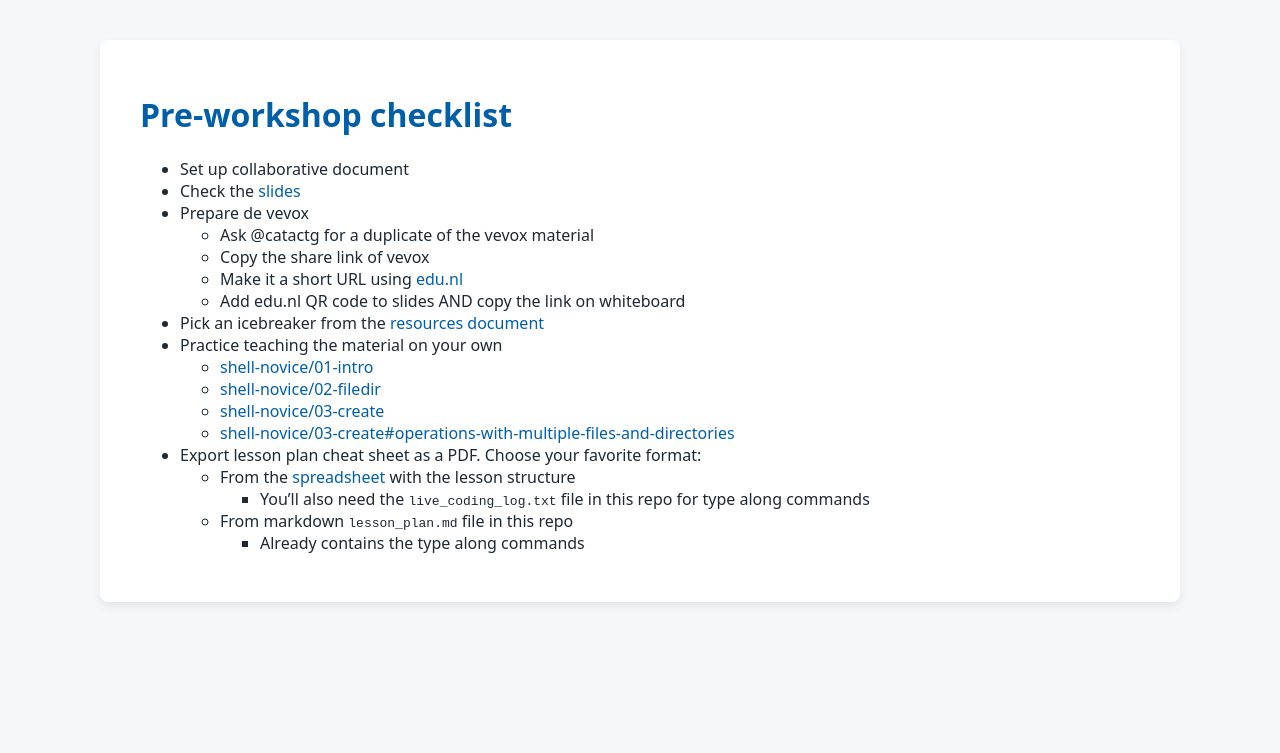
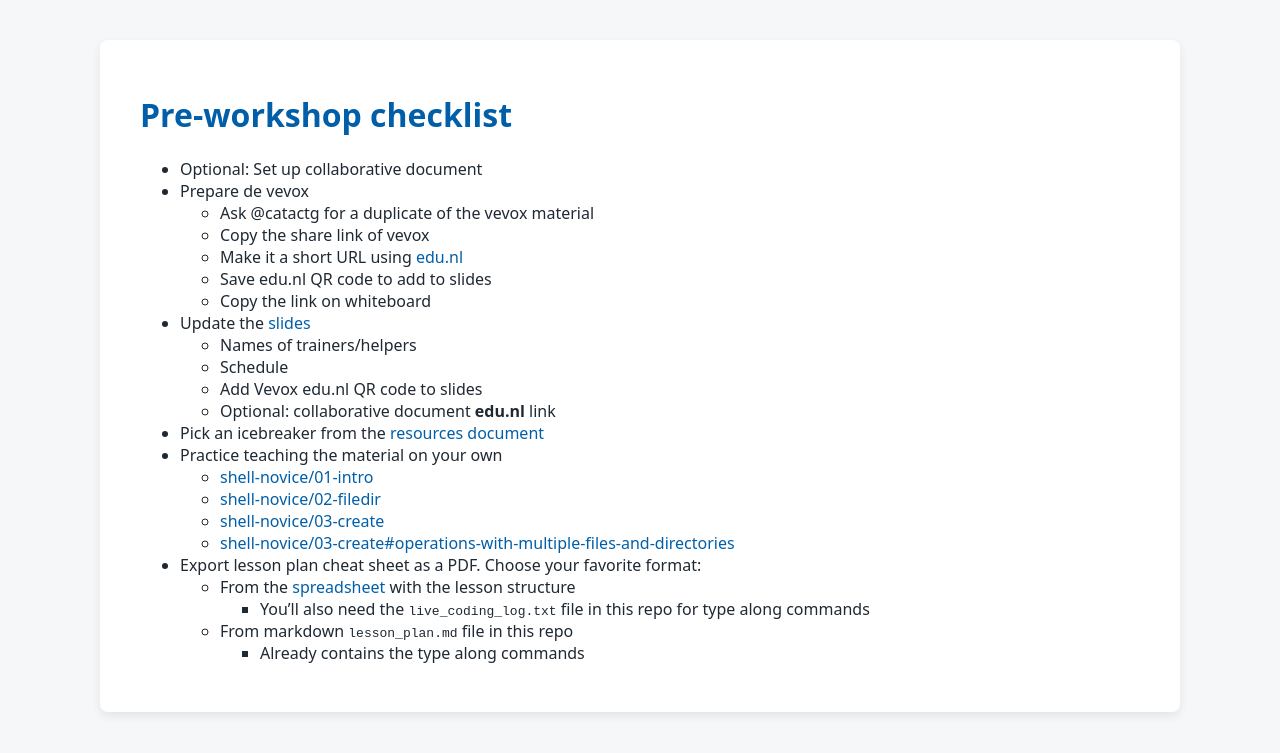
Before and after one commit to tu-delft-library/introduction_to_UNIX_shell, a Jekyll site: the page built from teaching_materials/pre_workshop_checklist.md, in a window 1280 px wide. Shown: the top 753 px of the page. Built offline with Jekyll 4.4.1, drawn with Linux system fonts in a browser that asks for light colours; our own code applies the rules of GitHub Pages for plain Markdown files.

Commit message:
Update checklist

```diff
--- a/teaching_materials/pre_workshop_checklist.md
+++ b/teaching_materials/pre_workshop_checklist.md
@@ -1,12 +1,19 @@
 # Pre-workshop checklist
 [TODO Decide if hackmd? or google docs?]: #
-- Set up collaborative document
-- Check the [slides](https://tud365.sharepoint.com/:p:/r/sites/ResearchDataServices/Gedeelde%20documenten/Training/Research_Software_Training/lesson_plans/resources/Introduction%20to%20UNIX%20shell.pptx?d=waa8b334f650548598f1cf27dc80f2923&csf=1&web=1&e=RbBBDG&nav=eyJzSWQiOjI1NywiY0lkIjozNjkxODA1NTA0fQ)
+- Optional: Set up collaborative document
 - Prepare de vevox
     - Ask @catactg for a duplicate of the vevox material
     - Copy the share link of vevox
     - Make it a short URL using [edu.nl](edu.nl)
-    - Add edu.nl QR code to slides AND copy the link on whiteboard
+    - Save edu.nl QR code to add to slides
+    - Copy the link on whiteboard
+- Update the [slides](https://tud365.sharepoint.com/:p:/r/sites/ResearchDataServices/Gedeelde%20documenten/Training/Research_Software_Training/lesson_plans/resources/Introduction%20to%20UNIX%20shell.pptx?d=waa8b334f650548598f1cf27dc80f2923&csf=1&web=1&e=RbBBDG&nav=eyJzSWQiOjI1NywiY0lkIjozNjkxODA1NTA0fQ)
+    - Names of trainers/helpers
+    - Schedule
+    - Add Vevox edu.nl QR code to slides
+    - Optional: collaborative document **edu.nl** link
+
+
 - Pick an icebreaker from the [resources document](https://tud365.sharepoint.com/:w:/r/sites/ResearchDataServices/Gedeelde%20documenten/Training/Research_Software_Training/lesson_plans/resources/resources.docx?d=waea671d7fc6a46d5b5c068fc19f41940&csf=1&web=1&e=f2QYgy)
 - Practice teaching the material on your own
     - [shell-novice/01-intro](https://swcarpentry.github.io/shell-novice/01-intro.html)
```
